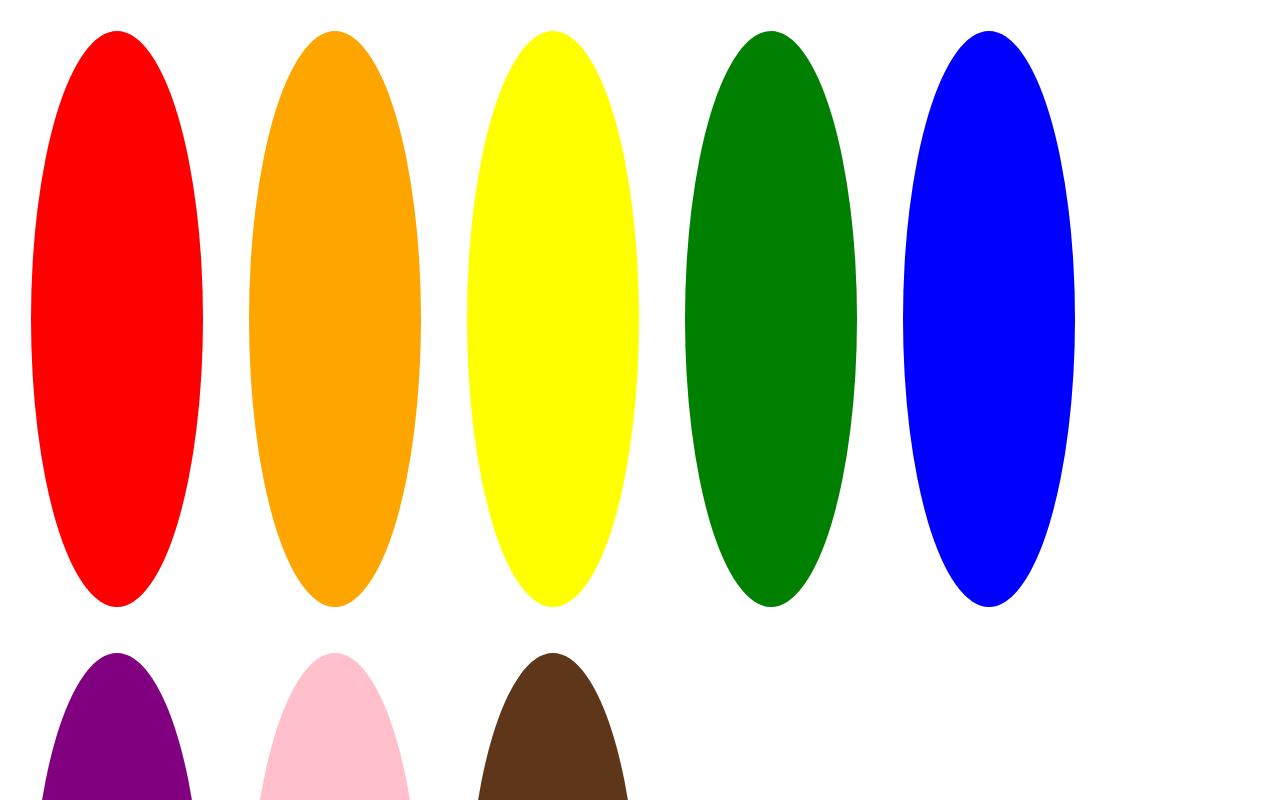
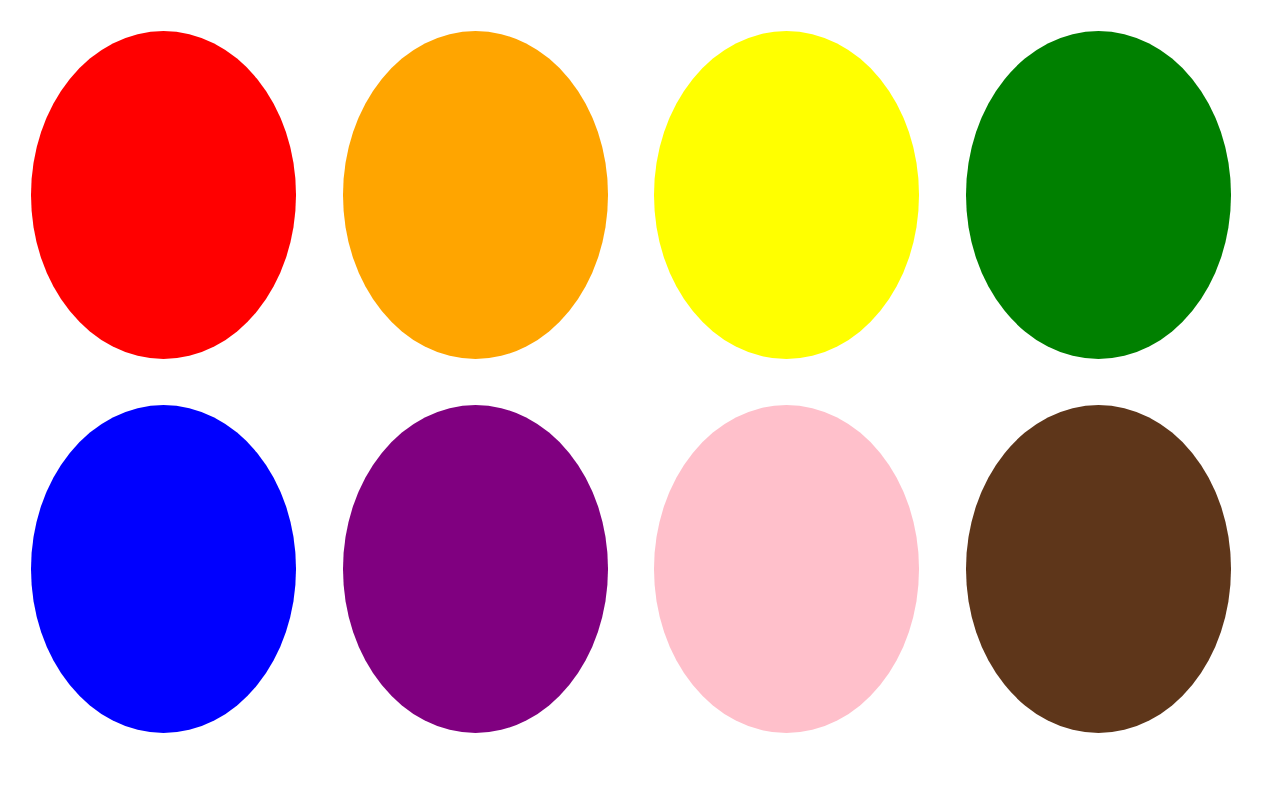
Before and after one commit to Jaaassim/color_teach_arabic, a plain HTML site: page index.html in a window 1280 px wide. Shown: the top 800 px of the page. Drawn offline with Linux system fonts and the light colour scheme.

Commit message:
Update color.css

```diff
--- a/color.css
+++ b/color.css
@@ -1,8 +1,8 @@
     @media (orientation: landscape) {
 
         button {
-        height: 45vw;
-        width: 21.5cqh;
+            height: 41vh;
+            width: calc(21%);
             float: left;
             margin: 1.8vw;
             border-radius: 100%;
@@ -18,6 +18,7 @@
             border-radius: 100%;
             border: 0vw;
         }  }
+
 
 .red {
     background-color: red;
```
Lines whose indentation alone changed are shown as unchanged.
